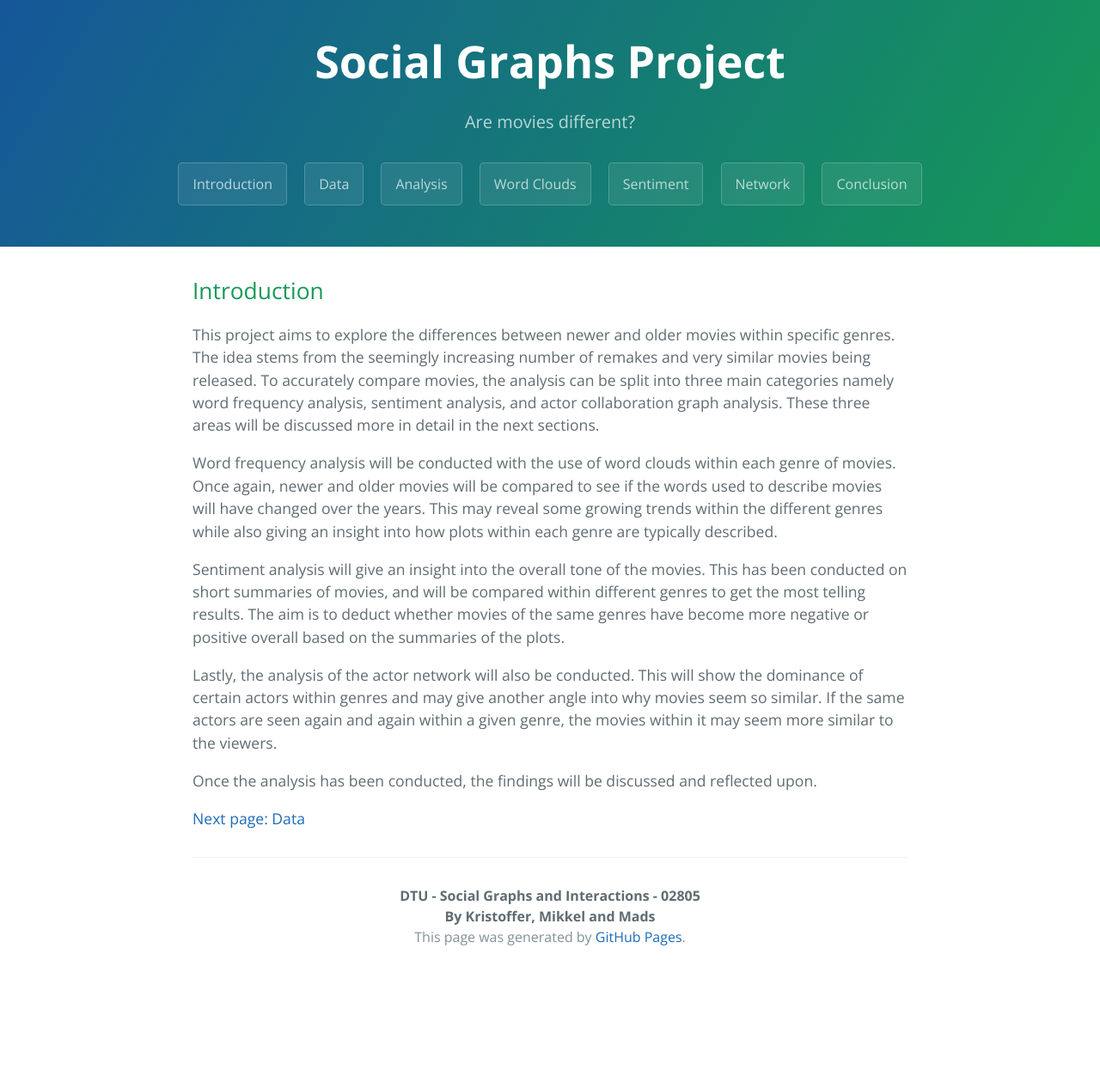
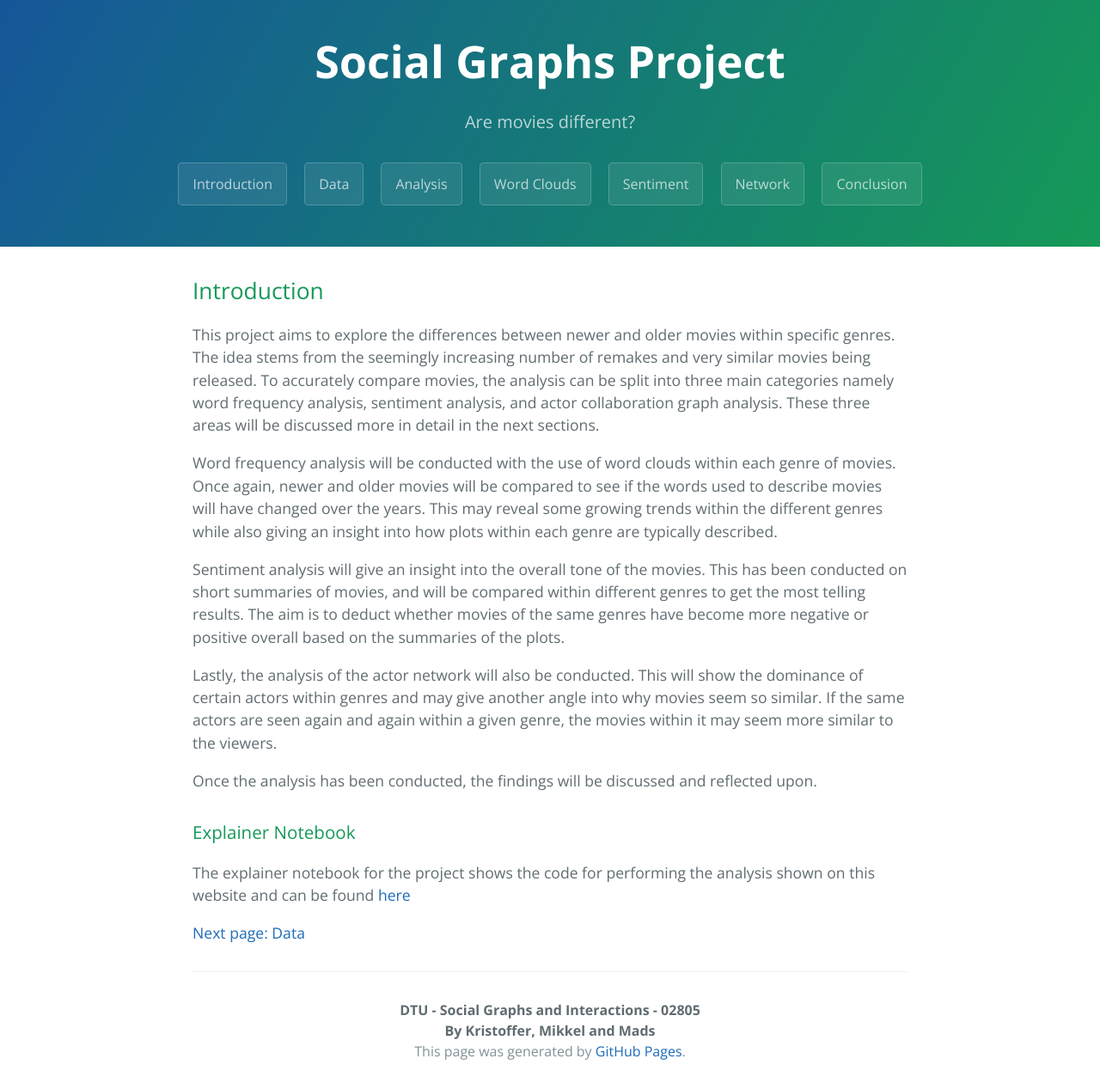
Before and after one commit to MBJohansen/Social-Graphs-Project, a Jekyll site: the page built from docs/index.md, in a window 1280 px wide. Shown: the whole page at 86% size. Built offline with Jekyll 4.4.1, drawn with Linux system fonts in a browser that asks for light colours; our own code applies the rules of GitHub Pages for plain Markdown files; before the commit the page ends 1134 px from its top, so only the background shows below that.

Commit message:
Website: Introduction - link to explainer notebook

```diff
--- a/docs/index.md
+++ b/docs/index.md
@@ -11,4 +11,8 @@ Lastly, the analysis of the actor network will also be conducted. This will show
 
 Once the analysis has been conducted, the findings will be discussed and reflected upon.
 
+### Explainer Notebook
+
+The explainer notebook for the project shows the code for performing the analysis shown on this website and can be found [here](https://github.com/MBJohansen/Social-Graphs-Project/blob/master/Project.ipynb)
+
 [Next page: Data](data.md)
```
